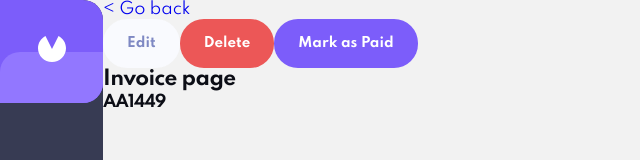
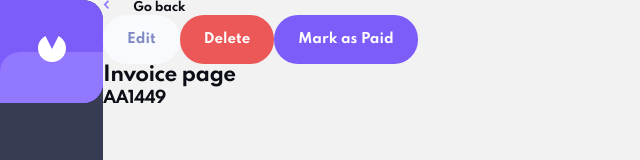
Before and after one commit to knlju/invoice-app, a React (Create React App) app: page /invoices/AA1449 in a window 1280 px wide. Shown: the top 160 px of the page, without its empty margins (0-640 px from the left). Built offline with nearby package versions, Linux system fonts and the light colour scheme.

Commit message:
added styles for go back link

```diff
--- /dev/null
+++ b/src/Components/GoBackLink.jsx
@@ -0,0 +1,41 @@
+import React from 'react'
+import styled from 'styled-components'
+import ArrowLeft from '../assets/icon-arrow-left.svg'
+import { Link } from 'react-router-dom'
+
+/*
+<div>
+    <Link to="/">
+        {"<"} Go back
+    </Link>
+</div>
+*/
+
+export const GoBackLinkWrapper = styled.div`
+    display: flex;
+    font-weight: bold;
+    font-size: 12px;
+    line-height: 15px;
+    /* identical to box height, or 125% */
+    letter-spacing: -0.25px;
+    color: #0C0E16;
+    gap: 24px;
+
+    img {
+        height: 9px;
+    }
+`
+
+
+const GoBackLink = () => {
+    return (
+        <Link to="/">
+            <GoBackLinkWrapper>
+                <img src={ArrowLeft} alt="arrow left" />
+                <div>Go back</div>
+            </GoBackLinkWrapper>
+        </Link>
+    )
+}
+
+export default GoBackLink
--- a/src/Components/InvoicePage.js
+++ b/src/Components/InvoicePage.js
@@ -5,6 +5,7 @@ import { useState } from 'react/cjs/react.development'
 import { InvoiceContext } from '../Context/InvoiceContext'
 import ConfirmationModal from './ConfirmationModal'
 import { Button } from './Styles/Components.style'
+import GoBackLink from './GoBackLink'
 
 export default function InvoicePage() {
     const { id } = useParams()
@@ -34,11 +35,7 @@ export default function InvoicePage() {
 
     return (
         <div className="invoice-page">
-            <div>
-                <Link to="/">
-                   {"<"} Go back
-                </Link>
-            </div>
+            <GoBackLink />
             <div>
                 <Button type="edit" onClick={() => alert("ne diraj")}>
                     Edit
--- a/src/Components/InvoicesWrapper.js
+++ b/src/Components/InvoicesWrapper.js
@@ -2,6 +2,7 @@ import React, { useState, useContext } from 'react'
 import PropTypes from 'prop-types'
 import InvoiceList from './InvoiceList'
 import { InvoiceContext } from '../Context/InvoiceContext'
+import { Button } from './Styles/Components.style'
 
 
 const InvoicesWrapper = props => {
@@ -19,12 +20,15 @@ const InvoicesWrapper = props => {
     }
 
     return (
+        <>
             <div>
                 <div>
-                <div>Invoices</div>
+                    <h1>Invoices</h1>
                     <div>There are {invoices.length} invoices</div>
+                </div>
                 <div>
-                    <div>Filter by</div>
+                    <div>
+                        <div>Filter by status</div>
                         <div>
                             <label htmlFor="draft">
                                 <input type="checkbox" name="draft" id="draft" value={filters.includes("draft")} onChange={e => handleFilterChange("draft")} /> Draft
@@ -37,9 +41,16 @@ const InvoicesWrapper = props => {
                             </label>
                         </div>
                     </div>
+                    <div>
+                        <Button type="purple">
+                            {/* TODO add plus */}
+                            New Invoice
+                        </Button>
+                    </div>
+                </div>
             </div>
             <InvoiceList invoices={invoices} filters={filters} />
-        </div>
+        </>
     )
 }
 
--- a/src/Components/Styles/Components.style.js
+++ b/src/Components/Styles/Components.style.js
@@ -1,5 +1,4 @@
 import styled from 'styled-components'
-
 
 // purple, light, dark, draft light, draft dark, delete, add new item
 export const Button = styled.button`
@@ -16,7 +15,7 @@ export const Button = styled.button`
                 return theme.light ? "#373B53" : "#373B53"
             case "delete":
                 return "#EC5757"
-            case "new":
+            case "new-item":
                 return "#F9FAFE"
             default:
                 return "black"
@@ -32,7 +31,7 @@ export const Button = styled.button`
                 return theme.dark ? "#DFE3FA" : "#888EB0"
             case "delete":
                 return "#fff"
-            case "new":
+            case "new-item":
                 return "#7E88C3"
             default:
                 return "white"
@@ -50,12 +49,11 @@ export const Button = styled.button`
                     return theme.dark ? "#0C0E16" : "#1E2139"
                 case "delete":
                     return "#FF9797"
-                case "new":
+                case "new-item":
                     return "#DFE3FA"
                 default:
                     return "gray"
             }
         }};
     }
-
 `
```
Lines whose indentation alone changed are shown as unchanged.
